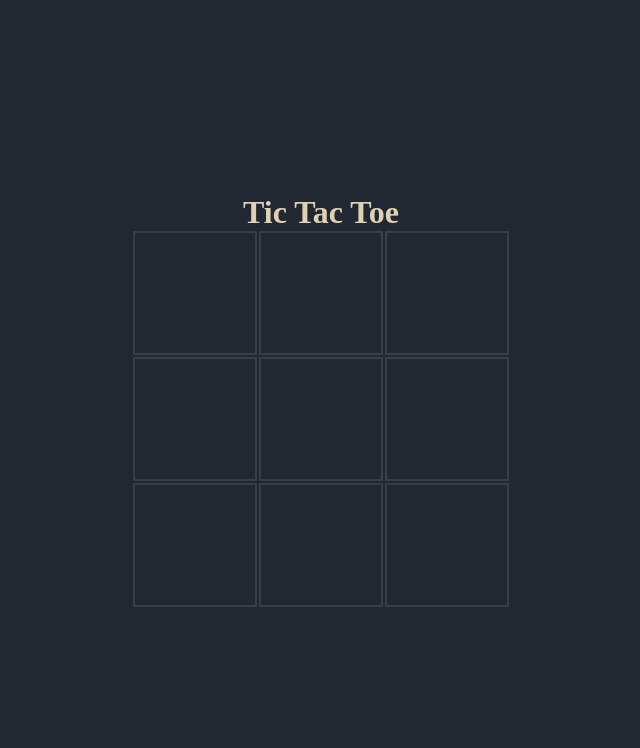
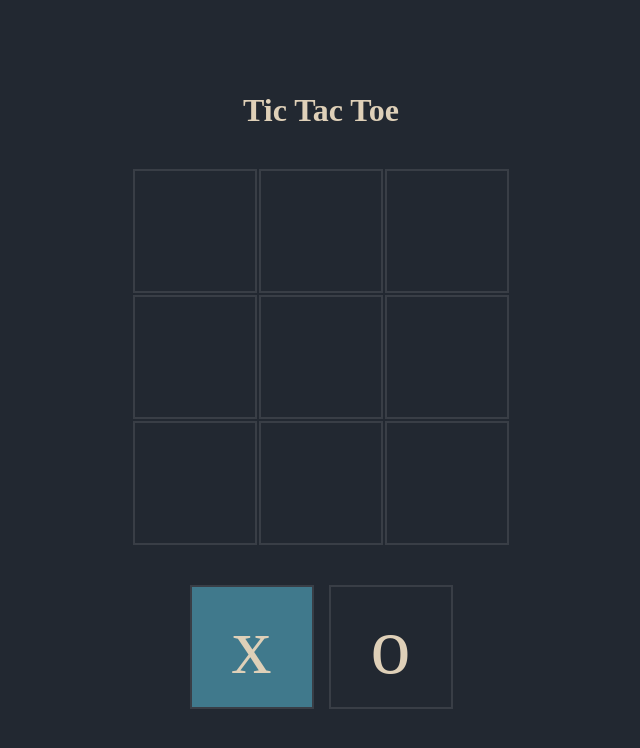
Before and after one commit to ivan-ceballos/react-mini-projects, a React (Vite) app in the folder 02-tic-tac-toe/: page / in a window 1280 px wide. Shown: the top 748 px of the page, without its empty margins (319-959 px from the left). Built offline with nearby package versions, Linux system fonts and the light colour scheme.

Commit message:
add turn indicators

```diff
--- a/02-tic-tac-toe/src/App.css
+++ b/02-tic-tac-toe/src/App.css
@@ -1,5 +1,8 @@
 .board {
+  display: flex;
+  flex-direction: column;
   text-align: center;
+  gap: 40px;
 }
 
 
@@ -9,17 +12,8 @@
   gap: 2px;
 }
 
-.square {
-  border: 2px solid #393E46;
-  width: 120px;
-  height: 120px;
-  cursor: pointer;
+.turn {
   display: flex;
   justify-content: center;
-  align-items: center;
-  font-size: 80px;
+  gap: 15px;
 }
-
-.square.selected {
-  cursor: not-allowed;
-}
--- a/02-tic-tac-toe/src/App.jsx
+++ b/02-tic-tac-toe/src/App.jsx
@@ -41,11 +41,14 @@ function App() {
                 value={value}
                 index={index}
                 updateBoard={updateBoard}
-                selected={board[index] != null}
               />
             )
           })
         }
+      </section>
+      <section className='turn'>
+        <Square value={TURNS.X} selected={turn === TURNS.X}></Square>
+        <Square value={TURNS.O} selected={turn === TURNS.O}></Square>
       </section>
     </main>
   )
--- a/02-tic-tac-toe/src/index.css
+++ b/02-tic-tac-toe/src/index.css
@@ -11,3 +11,18 @@ body {
   align-items: center;
   min-height: 100vh;
 }
+
+.square {
+  border: 2px solid #393E46;
+  width: 120px;
+  height: 120px;
+  cursor: pointer;
+  display: flex;
+  justify-content: center;
+  align-items: center;
+  font-size: 80px;
+}
+
+.square.selected {
+  background-color: #40798C;
+}
```
